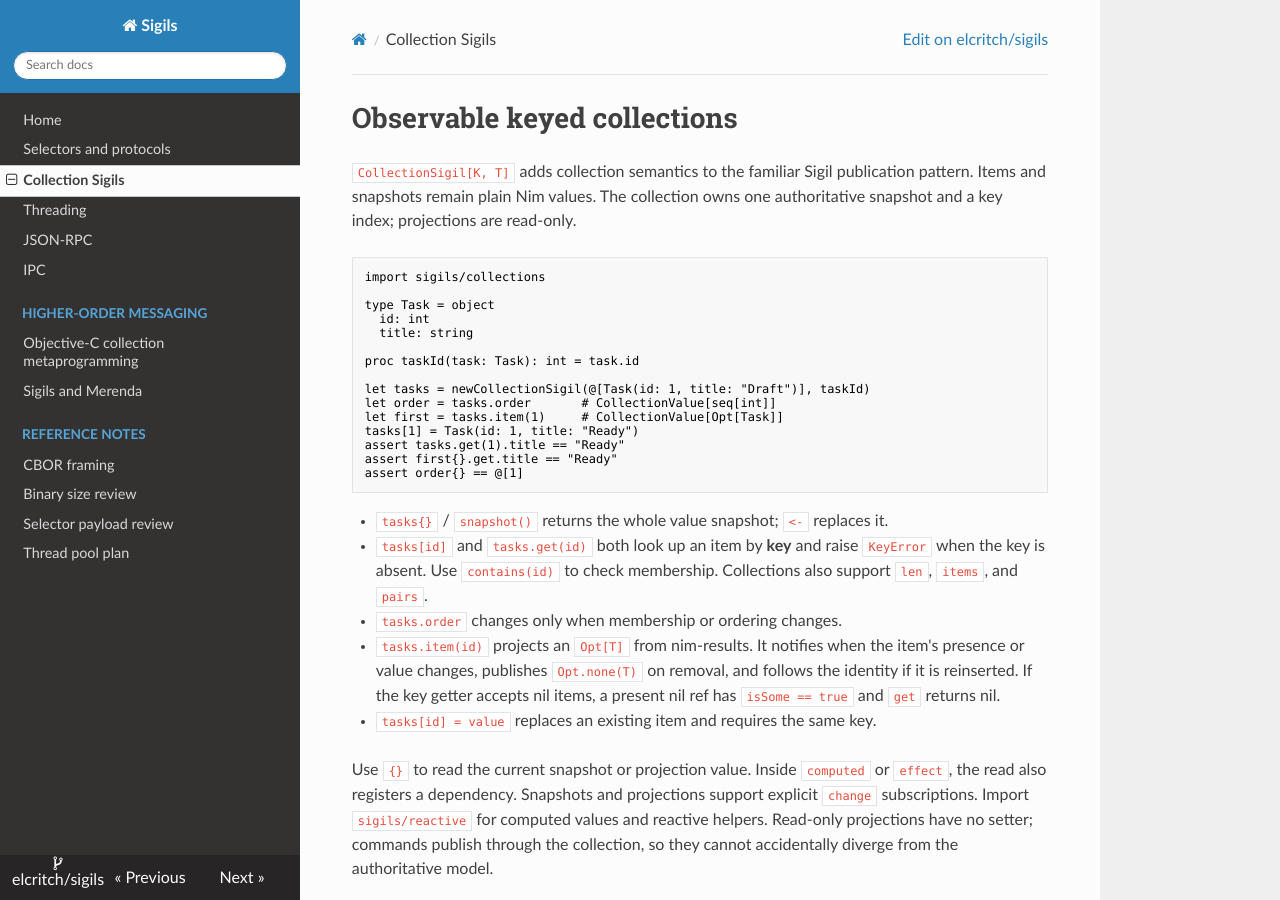
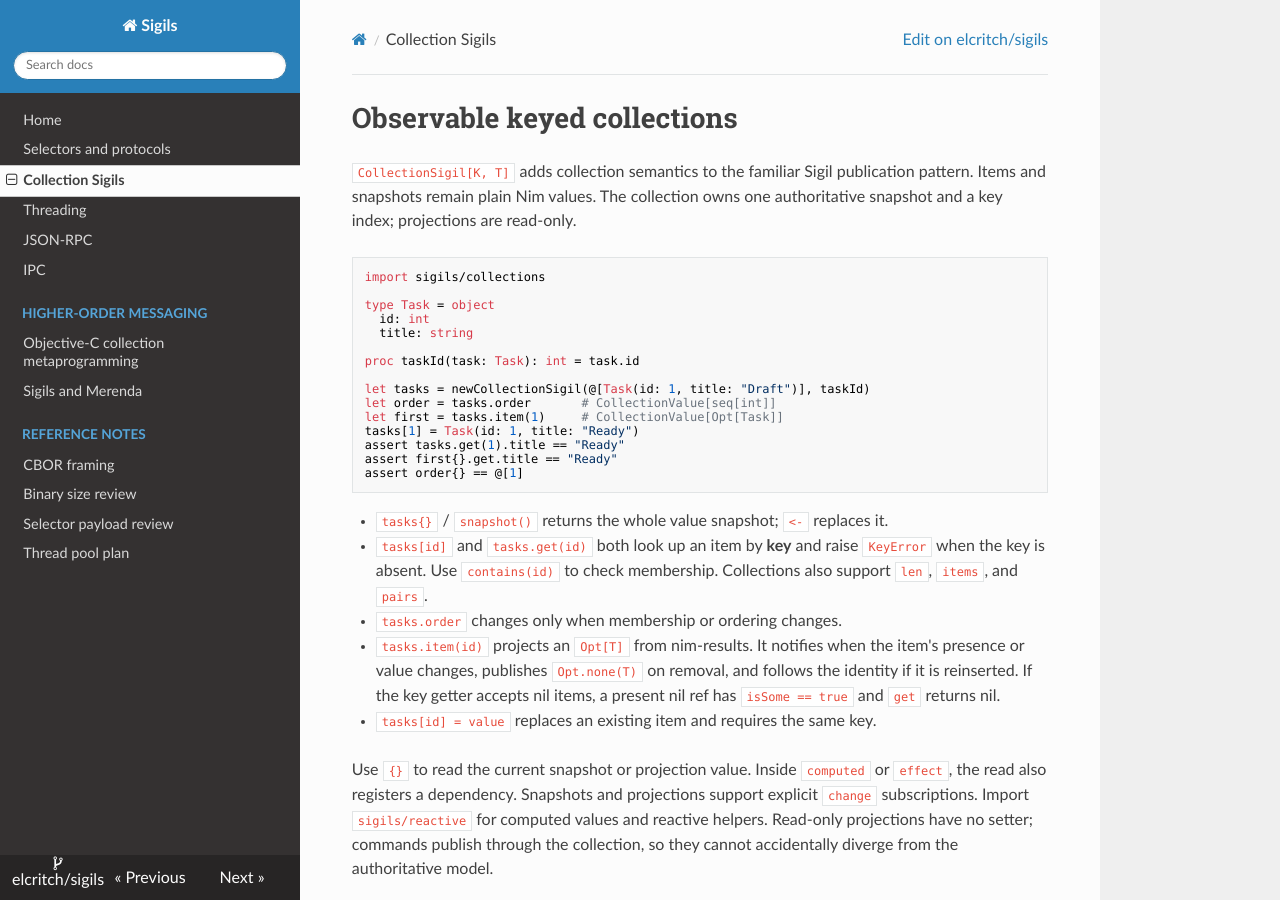
Before and after one commit to elcritch/sigils, an MkDocs documentation site: the page built from docs/collection-sigils.md, in a window 1280 px wide and 900 px high. Built offline with MkDocs 1.6.1, drawn with Linux system fonts in a browser that asks for light colours; nearby versions of some CDN libraries; part of the change alters nothing that is shown.

Commit message:
Enable Nim syntax highlighting in documentation

```diff
--- a/mkdocs.yml
+++ b/mkdocs.yml
@@ -5,6 +5,8 @@ repo_name: elcritch/sigils
 edit_uri: edit/main/docs/
 theme:
   name: readthedocs
+  hljs_languages:
+    - nim
 nav:
   - Home: index.md
   - Selectors and protocols: selectors.md
```
